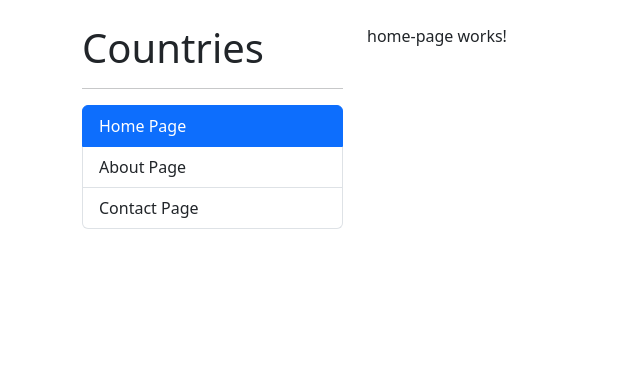
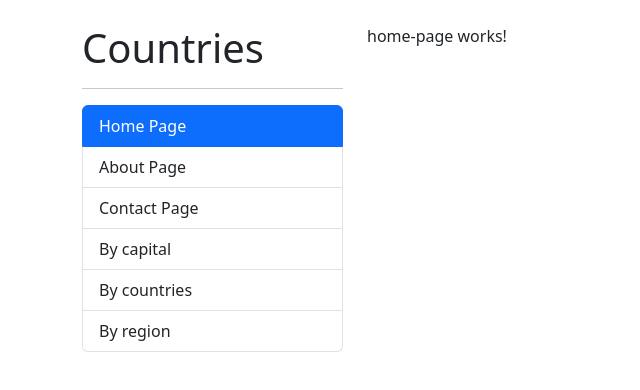
Before and after one commit to jjreina/angular-country-app, an Angular app: page / in a window 1280 px wide. Shown: the top 390 px of the page, without its empty margins (0-640 px from the left). Built offline with nearby package versions, Linux system fonts and the light colour scheme.

Commit message:
Added lazy loading for countries module and update sidebar navigation

```diff
--- a/src/app/app-routing.module.ts
+++ b/src/app/app-routing.module.ts
@@ -8,6 +8,11 @@
   { path: '', component: HomePageComponent },
   { path: 'about', component: AboutPageComponent },
   { path: 'contact', component: ContactPageComponent },
+  {
+    path: 'countries',
+    loadChildren: () =>
+      import('./countries/countries.module').then((m) => m.CountriesModule),
+  },
   { path: '**', redirectTo: '' },
 ];
 
--- a/src/app/shared/components/sidebar/sidebar.component.html
+++ b/src/app/shared/components/sidebar/sidebar.component.html
@@ -19,4 +19,25 @@
   >
     Contact Page
   </li>
+  <li
+    [routerLink]="'countries/by-capital'"
+    routerLinkActive="active"
+    class="list-group-item"
+  >
+    By capital
+  </li>
+  <li
+    [routerLink]="'countries/by-country'"
+    routerLinkActive="active"
+    class="list-group-item"
+  >
+    By countries
+  </li>
+  <li
+    [routerLink]="'countries/by-region'"
+    routerLinkActive="active"
+    class="list-group-item"
+  >
+    By region
+  </li>
 </ul>
```
